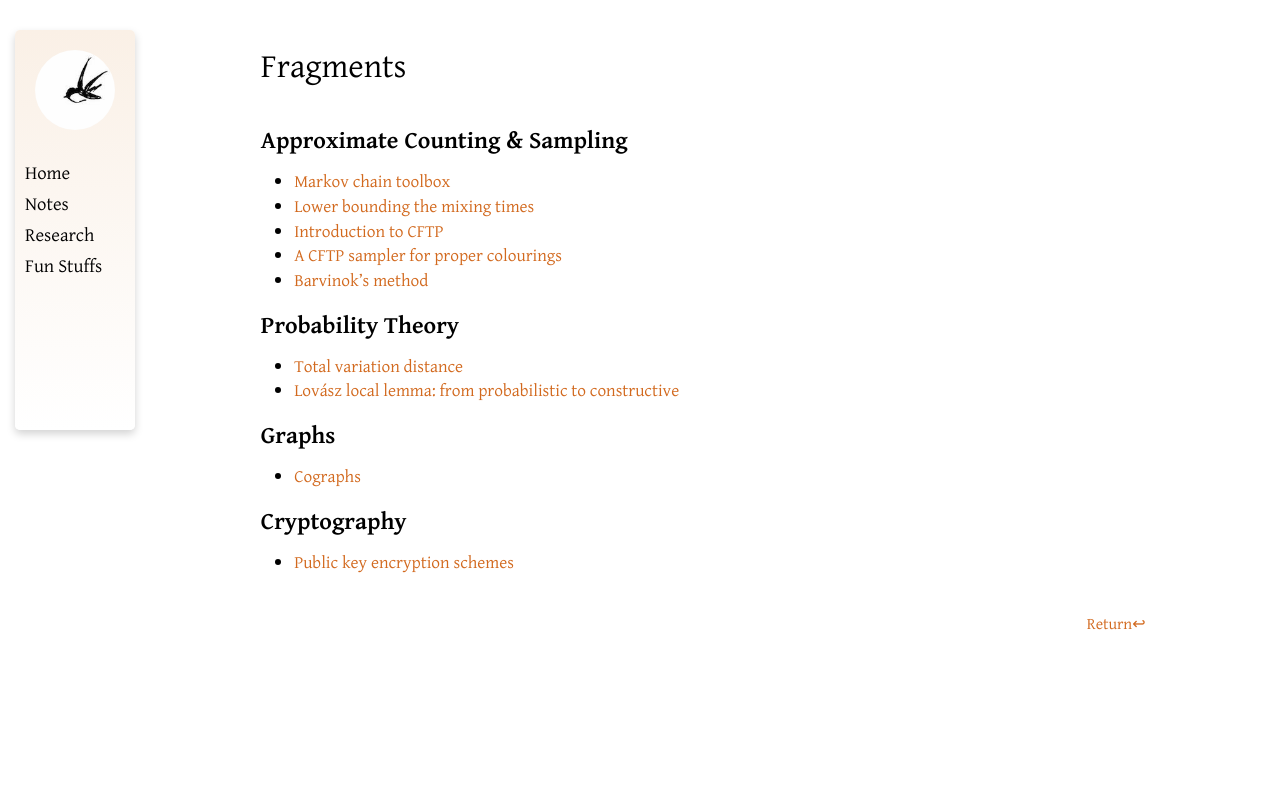
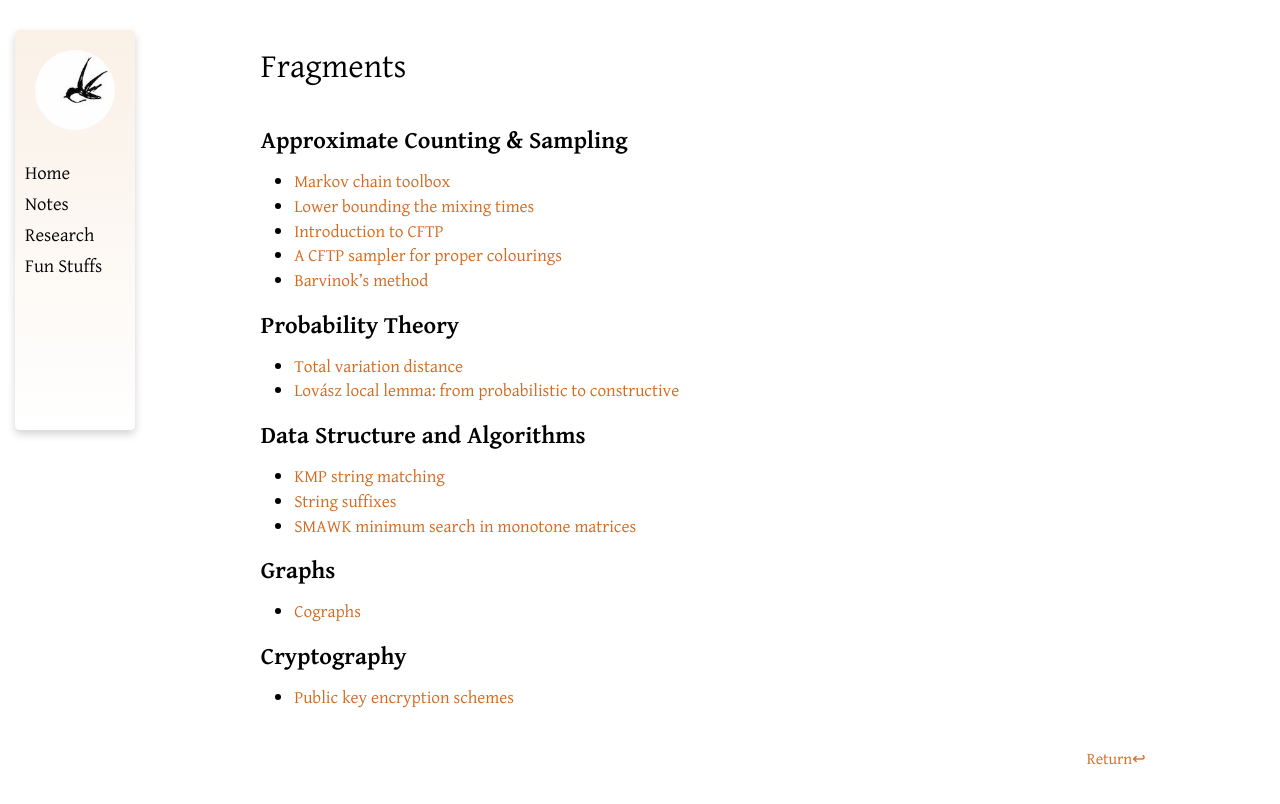
Before and after one commit to YanhengWang/yanhengwang.github.io, a Jekyll site: the page built from notes/fragments/index.md, in a window 1280 px wide. Shown: the top 804 px of the page. Built offline with Jekyll 4.4.1, drawn with Linux system fonts in a browser that asks for light colours.

Commit message:
add algorithm notes

```diff
--- a/notes/fragments/index.md
+++ b/notes/fragments/index.md
@@ -17,6 +17,12 @@ about: "Short expositions on various topics. Fit for a rainy afternoon."
 - [Total variation distance](./variation-dist.html)
 - [Lovász local lemma: from probabilistic to constructive](./LLL.pdf)
 
+# Data Structure and Algorithms
+
+- [KMP string matching](./KMP.pdf)
+- [String suffixes](./suffix-array.pdf)
+- [SMAWK minimum search in monotone matrices](./SMAWK.pdf)
+
 # Graphs
 
 - [Cographs](./cographs.html)
```
Also changed, not shown: 3 other files.
